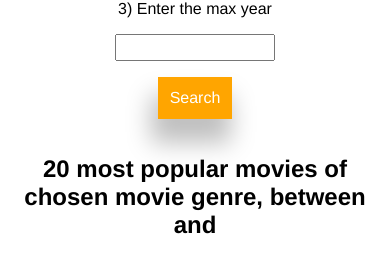
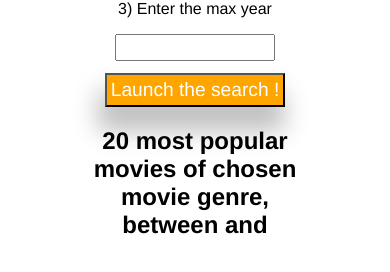
Before and after one commit to RayanBassetti/qvsta-movieslist-rayanbassetti, a React (Create React App) app: page / in a window 390 px wide. Shown: the part 360-632 px from the top of the page. Built offline with nearby package versions, Linux system fonts and the light colour scheme; no server answers.

Commit message:
Fixed mobile browsing, added an input button

```diff
--- a/src/containers/FrontPage.js
+++ b/src/containers/FrontPage.js
@@ -35,7 +35,7 @@ export default function FrontPage(props) {
                         defaultValue={props.state.researchyear2}
                     >
                     </input>
-                    <p className="launchSearch" onClick={props.ConfigureSearch}>Search</p>
+                    <input type="button" className="launchSearch" onClick={props.ConfigureSearch} value="Launch the search !"></input>
                     {/* Yes, I have no shame, I did a button with a p tag, sue me. */}
             </form>
             <h2>20 most popular movies of chosen movie genre, between {props.state.researchyear1} and {props.state.researchyear2}</h2>
--- a/src/containers/FrontPage.scss
+++ b/src/containers/FrontPage.scss
@@ -2,6 +2,8 @@
 
     h2 {
         text-align: center;
+        margin-right : 20%;
+        margin-left : 20%;
     }
 
     form {
@@ -16,8 +18,10 @@
         }
 
         .launchSearch {
+            margin-top : 3%;
+            font-size : 1.2em;
             cursor : pointer;
-            padding : 3%;
+            padding : 1%;
             background-color : orange;
             color : white;
             -webkit-box-shadow: -4px 21px 24px 3px rgba(0,0,0,0.25);
```
